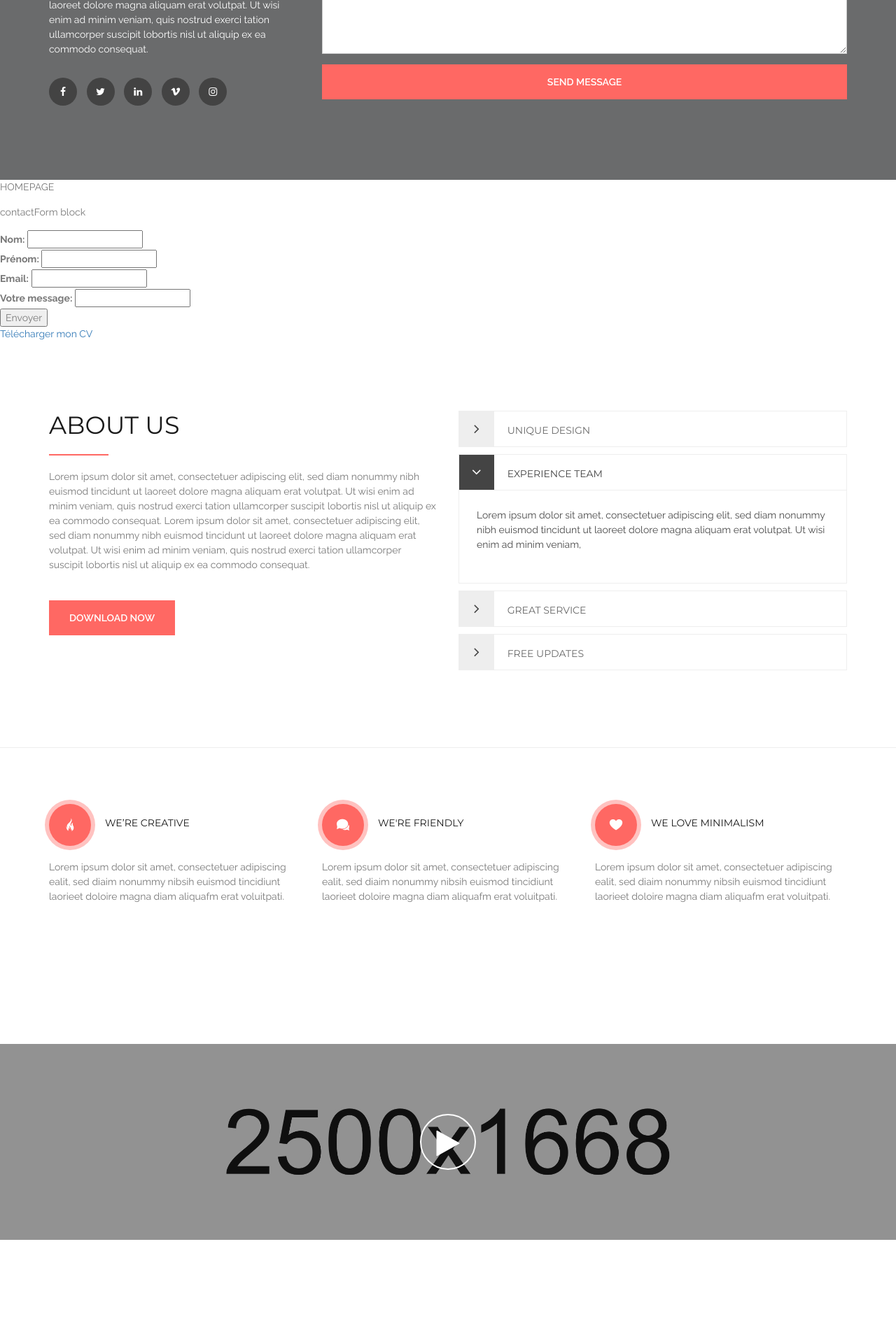
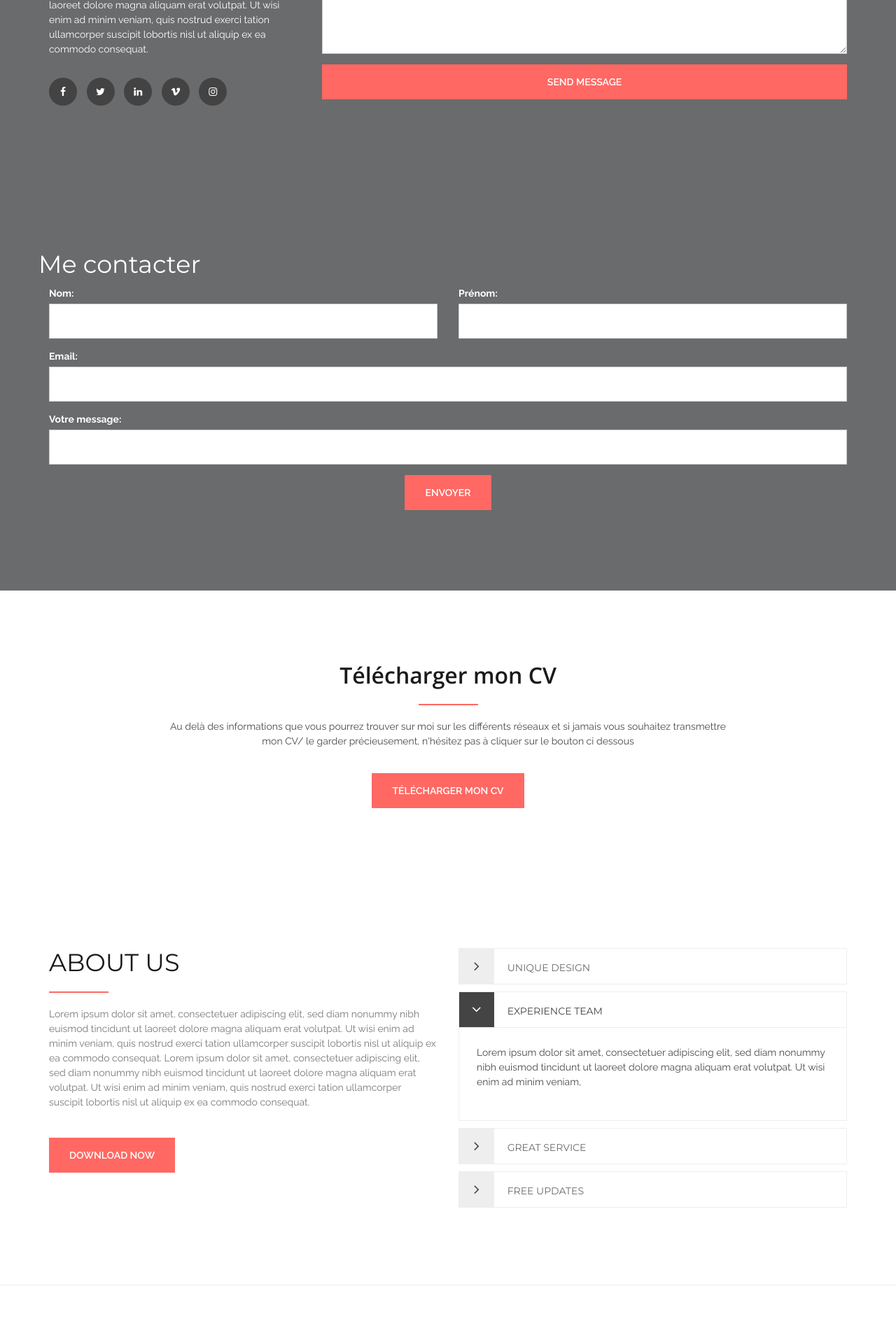
Before and after one commit to Ma77hieu/phpBlog, a PHP site: page /?id=1 in a window 1280 px wide. Shown: the part 1244-3142 px from the top of the page at 70% size. Run offline with PHP 8.4, Linux system fonts and the light colour scheme; the visitor is signed in with stand-in values (Sample User, id 1); data that the repository does not hold is empty; some web fonts are replaced.

Commit message:
front of CV download button improved + contact form front improvement

```diff
--- a/Templates/contactForm.html.twig
+++ b/Templates/contactForm.html.twig
@@ -1,24 +1,35 @@
 {% block contactForm %}
-    <p>contactForm block</p>
+    <section id="contact" class="contact bg-mega fix">
+        <div class="container">
+            <div class="row">
+                <div class="main_contact roomy-100 text-white">
+                    <h2 class="text-white">Me contacter</h2>
                     <form action="contact" method="post" class="contact-form">
-        <div class="contact-input">
-            <label for="title">Nom: </label>
-            <input type="text" name="last_name" id="mast_name" value="" required/>
+                        <div class="form-group col-sm-6">
+                            <label for="last_name">Nom: </label>
+                            <input class="form-control" type="text" name="last_name" id="mast_name" value="" required/>
                         </div>
-        <div class="contact-input">
-            <label for="summary">Prénom: </label>
-            <input type="text" name="first_name" id="first_name" value="" required/>
+                        <div class="form-group col-sm-6">
+                            <label for="first_name">Prénom: </label>
+                            <input class="form-control" type="text" name="first_name" id="first_name" value=""
+                                   required/>
                         </div>
-        <div class="contact-input">
-            <label for="content">Email:</label>
-            <input type="email" name="email" id="email" value="" required/>
+                        <div class="col-sm-12">
+                            <div class="form-group ">
+                                <label for="email">Email:</label>
+                                <input class="form-control" type="email" name="email" id="email" value="" required/>
                             </div>
-        <div class="contact-input">
-            <label for="content">Votre message:</label>
-            <input type="text" name="message" id="message" value="" required/>
+                            <div class="form-group">
+                                <label for="message">Votre message:</label>
+                                <input class="form-control" type="text" name="message" id="message" value="" required/>
                             </div>
-        <div class="form-example">
-            <input type="submit" value="Envoyer" />
+                            <div class="form-group text-center">
+                                <input class="btn btn-primary" type="submit" value="Envoyer"/>
+                            </div>
                         </div>
                     </form>
+                </div>
+            </div>
+        </div>
+    </section>
 {% endblock %}
--- a/Templates/homepage.html.twig
+++ b/Templates/homepage.html.twig
@@ -78,7 +78,27 @@
             </div><!--End off row -->
         </div><!--End off container -->
     </section><!--End off Contact Section-->
-    <p>HOMEPAGE</p>
     {% include 'contactForm.html.twig' %}
-    <a href="../public/documents/CV.pdf" download="CV_Matthieu_Ortlieb">Télécharger mon CV</a>
+    <div class="container">
+        <div class="row">
+            <div class="main_featured m-top-100">
+                <div class="col-sm-12">
+                    <div class="head_title text-center">
+                        <h2>Télécharger mon CV</h2>
+                        <div class="separator_auto"></div>
+                        <p>Au delà des informations que vous pourrez trouver sur moi sur les différents
+                            réseaux et si jamais vous souhaitez transmettre mon CV/ le garder précieusement, n'hésitez
+                            pas
+                            à cliquer sur le bouton ci dessous</p>
+                        <a class="btn btn-primary m-top-20" href="../public/documents/CV.pdf"
+                           download="CV_Matthieu_Ortlieb">Télécharger mon CV</a>
+                    </div>
+                </div>
+            </div>
+        </div>
+    </div>
+    <div class="container">
+        <div class="row">
+        </div>
+    </div>
 {% endblock %}
```
Lines whose indentation alone changed are shown as unchanged.
